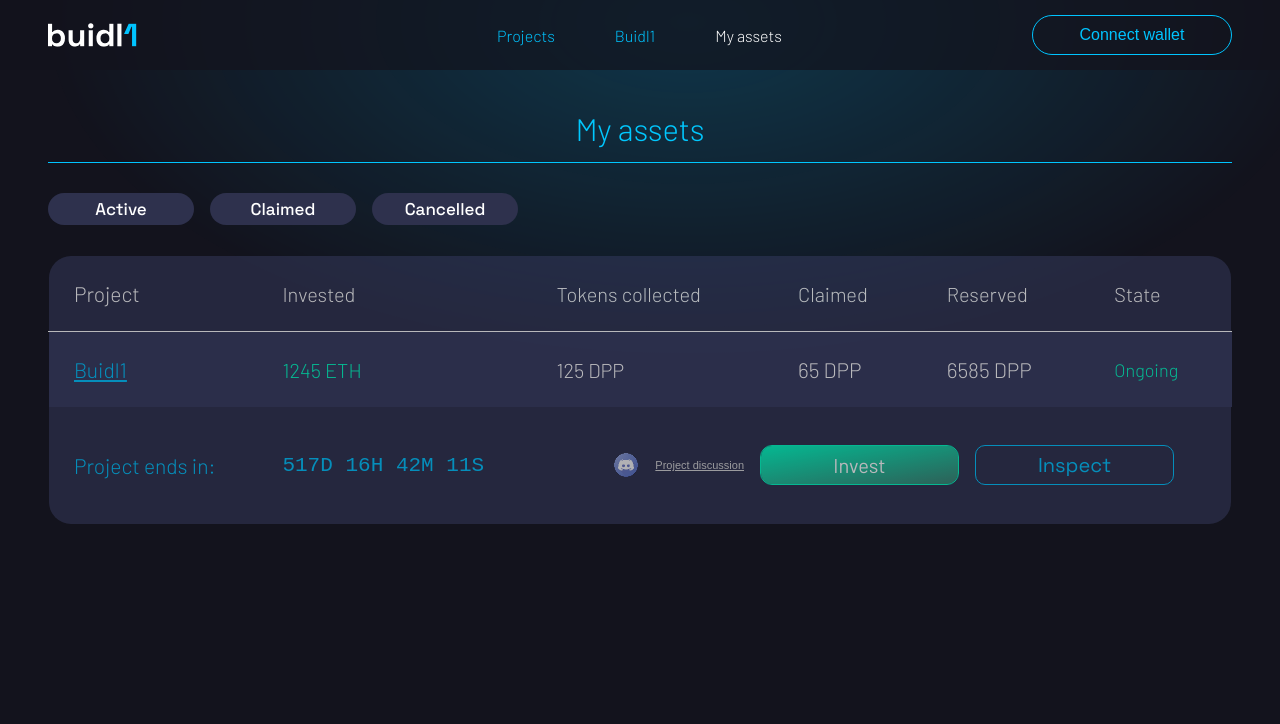
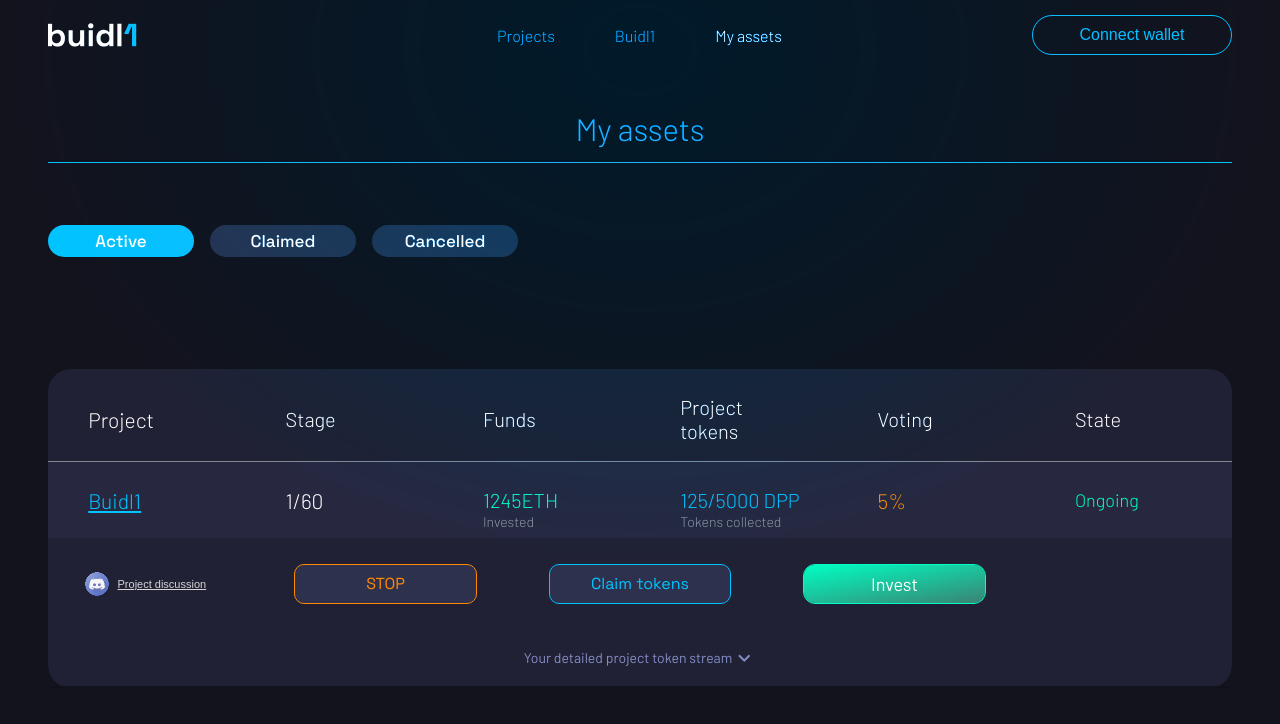
Before and after one commit to buidlone/frontend, a Next.js app: page /assets in a window 1280 px wide. Shown: the top 724 px of the page. Built offline with nearby package versions, Linux system fonts and the light colour scheme.

Commit message:
Not finished yet

```diff
--- a/pages/assets.tsx
+++ b/pages/assets.tsx
@@ -1,14 +1,16 @@
-import AssetsSection from '../src/components/assetsSection';
-import { AssetsHeader } from '../src/components/assetsSection/styled';
-import { Container, BgImage } from '../styles/Container';
+import AssetsSection from "../src/components/assetsSection";
+import { AssetsHeader } from "../src/components/assetsSection/styled";
+import { Container, BgImage } from "../styles/Container";
 
 const Assets = () => {
   return (
-    <Container>
-      <BgImage />
-      <AssetsHeader>My assets</AssetsHeader>
-      <AssetsSection />
-    </Container>
+    <>
+      <BgImage isFixed />
+      <Container>
+        <AssetsHeader>My assets</AssetsHeader>
+        <AssetsSection />
+      </Container>
+    </>
   );
 };
 
--- a/src/components/accordionContent/styled.tsx
+++ b/src/components/accordionContent/styled.tsx
@@ -9,6 +9,7 @@ export const AccordionContainer = styled.div`
   overflow: hidden;
   width: 100%;
   background-color: inherit;
+  border-radius: inherit;
 `;
 
 export const AccordionButton = styled.div`
--- a/src/components/activeBlock/index.tsx
+++ b/src/components/activeBlock/index.tsx
@@ -1,60 +1,117 @@
 import {
-  ActiveTable,
-  FlexRow1,
-  Data,
-  BottomButtonsWrapper,
   TableButton,
   TableLink,
-} from './styled';
-import DiscordImg from '../../../public/DiscordSmall.png';
-import Image from 'next/image';
-import { useContext } from 'react';
-import ProjectContext from '../../context/projectContext';
-import useCountdown from '../../hooks/useCountdown';
+  ActiveBlockWrapper,
+  Table,
+  Footer,
+  ButtonsWrapper,
+} from "./styled";
+import DiscordImg from "../../../public/DiscordSmall.png";
+import Image from "next/image";
+import { useContext, useEffect, useState } from "react";
+import ProjectContext from "../../context/projectContext";
+import TokenStreamTable from "../tokenStreamTable";
+import Accordion from "../accordion";
+import { InlineWrapper } from "../timelineBlock/styled";
+import InvestModal from "../investModal";
+import Modal from "../modal";
+
+const items = [
+  {
+    name: "Your detailed project token stream",
+    content: <TokenStreamTable assets />,
+  },
+];
 
 const ActiveBlock = () => {
   const featuredProject = useContext(ProjectContext);
-  const { timerDays, timerHours, timerMinutes, timerSeconds, isExpired } =
-    useCountdown(featuredProject?.end);
+  const [showValue, setShowValue] = useState(false);
+  const [showModal, setShowModal] = useState(false);
+
+  useEffect(() => {
+    const interval = setInterval(() => {
+      setShowValue(!showValue);
+    }, 1000);
+
+    return () => clearInterval(interval);
+  }, [showValue]);
 
   return (
-    <ActiveTable>
-      <FlexRow1 className='firstRow'>
-        <Data className='bigger'>Project</Data>
-        <Data>Invested</Data>
-        <Data>Tokens collected</Data>
-        <Data>Claimed</Data>
-        <Data>Reserved</Data>
-        <Data>State</Data>
-      </FlexRow1>
-      <FlexRow1 className='secondRow'>
-        <Data className='underlined blue bigger'>{featuredProject?.name}</Data>
-        <Data className='green'>{featuredProject?.invested} ETH</Data>
-        <Data>{featuredProject?.collected} DPP</Data>
-        <Data className='bigger'>{featuredProject?.claimed} DPP</Data>
-        <Data className='bigger'>{featuredProject?.reserved} DPP</Data>
-        <Data className='green smaller'>{featuredProject?.state} </Data>
-      </FlexRow1>
-      <FlexRow1 className='thirdRow'>
-        <Data className='blue bigger'>Project ends in:</Data>
-        <Data className='blue bigger' style={{ fontFamily: 'monospace' }}>
-          {timerDays}D {timerHours}H {timerMinutes}M {timerSeconds}S
-        </Data>
-        <Data colSpan={4}>
-          <BottomButtonsWrapper>
+    <ActiveBlockWrapper>
+      <Table>
+        <thead>
+          <th className="bigger">Project</th>
+          <th>Stage</th>
+          <th>Funds</th>
+          <th>Project tokens</th>
+          <th>Voting</th>
+          <th>State</th>
+        </thead>
+        <tbody>
+          <tr>
+            <td className="underlined blue bigger">Buidl1</td>
+            <td className="white bigger">1/60</td>
+            {showValue ? (
+              <>
+                <td className="green">1245ETH</td>{" "}
+                <td className="blue">125/5000 DPP</td>
+                <td className="orange bigger">5%</td>
+              </>
+            ) : (
+              <>
+                <td className="green">12ETH</td>{" "}
+                <td className="blue">125 DPP</td>
+                <td className="orange bigger">5</td>
+              </>
+            )}
+
+            <td className="green smaller">Ongoing</td>
+          </tr>
+          <tr>
+            <td />
+            <td />
+            {showValue ? (
+              <>
+                {" "}
+                <td>Invested</td>
+                <td>Tokens collected</td>{" "}
+              </>
+            ) : (
+              <>
+                <td>In use</td>
+                <td>Tokens claimed</td>
+              </>
+            )}
+
+            <td />
+            <td />
+          </tr>
+        </tbody>
+      </Table>
+      <Footer>
+        <ButtonsWrapper>
+          <InlineWrapper>
             <Image
               src={DiscordImg}
-              alt='discord logo'
-              height={'26px'}
-              width={'26px'}
+              alt="discord logo"
+              height={"26px"}
+              width={"26px"}
             />
             <TableLink>Project discussion</TableLink>
-            <TableButton className='invBtn'>Invest</TableButton>
-            <TableButton className='insBtn'>Inspect</TableButton>
-          </BottomButtonsWrapper>
-        </Data>
-      </FlexRow1>
-    </ActiveTable>
+          </InlineWrapper>
+
+          <TableButton className="stopBtn">STOP</TableButton>
+          <TableButton className="claimBtn">Claim tokens</TableButton>
+          <TableButton className="invBtn" onClick={() => setShowModal(true)}>
+            Invest
+          </TableButton>
+          <Modal show={showModal}>
+            <InvestModal onClose={() => setShowModal(false)} />
+          </Modal>
+        </ButtonsWrapper>
+        <Accordion items={items} />
+      </Footer>
+    </ActiveBlockWrapper>
   );
 };
 
--- a/src/components/activeBlock/styled.tsx
+++ b/src/components/activeBlock/styled.tsx
@@ -1,25 +1,39 @@
 import styled, { css } from "styled-components";
+import { InlineWrapper } from "../timelineBlock/styled";
 
-export const ActiveTable = styled.table`
-  opacity: 0.7;
-  border-collapse: collapse;
-  border: transparent 1px solid;
+export const TableLink = styled.a`
+  color: rgba(214, 214, 214, 1);
+  font-size: 11px;
+  text-decoration: underline;
+  text-align: left;
+  font-family: "IBM Plex", sans-serif;
+`;
+
+export const TableButton = styled.button`
+  max-width: 11.408rem;
   width: 100%;
+  height: 2.5rem;
+  opacity: 1;
+  font-size: 18px;
+  text-align: center;
+  font-size: 16px;
+  transition: 9s ease-in;
+  transform: translateX(0);
+  cursor: pointer;
+  font-family: "Space Grotesk", sans-serif;
+  border-radius: 10px;
+  background: #2e314d 0% 0% no-repeat padding-box;
+`;
+
+export const ActiveBlockWrapper = styled.div`
+  display: flex;
+  flex-direction: column;
+  width: 100%;
+  min-height: 16.75rem;
+  background-color: rgba(46, 49, 77, 0.5);
   border-radius: 23px;
-  height: 100%;
-  background: #2e314d 0% 0% no-repeat padding-box;
-  cursor: default;
-
-  .firstRow {
-    border-bottom: 1px solid #ffffff;
-  }
-
-  .secondRow {
-    background: #373b5f 0% 0% no-repeat padding-box;
-  }
-  .thirdRow {
-    height: 117px;
-  }
+  z-index: 9999;
+  position: relative;
 
   .bigger {
     font-size: 21px;
@@ -33,13 +47,20 @@ export const ActiveTable = styled.table`
     font-size: 18px;
   }
 
+  .white {
+    color: rgba(255, 255, 255, 1);
+  }
+
   .blue {
-    color: #00c4ff;
-    opacity: 1;
+    color: rgba(0, 196, 255, 1);
   }
 
   .green {
-    color: #00ffc4;
+    color: rgba(0, 255, 196, 1);
+  }
+
+  .orange {
+    color: rgba(255, 137, 0, 1);
   }
 
   .underlined {
@@ -51,8 +72,9 @@ export const ActiveTable = styled.table`
       0% no-repeat padding-box;
     border: 1px solid #00ffc4;
     border-radius: 12px;
+    font-size: 18px;
     font-family: "Barlow", sans-serif;
-    color: #ffffff;
+    color: rgba(255, 255, 255, 1);
 
     &:hover {
       background: transparent linear-gradient(168deg, #3a8372 0%, #00ffc4 100%)
@@ -60,55 +82,110 @@ export const ActiveTable = styled.table`
     }
   }
 
-  .insBtn {
-    background: #2e314d 0% 0% no-repeat padding-box;
-    border: 1px solid #00c4ff;
-    border-radius: 10px;
-    color: #00c4ff;
-    font-family: "Space Grotesk", sans-serif;
+  .claimBtn {
+    border: 1px solid rgba(0, 196, 255, 1);
+    color: rgba(0, 196, 255, 1);
+  }
+
+  .stopBtn {
+    border: 1px solid rgba(255, 137, 0, 1);
+    color: rgba(255, 137, 0, 1);
   }
 `;
 
-export const FlexRow1 = styled.tr``;
+export const Table = styled.table`
+  table-layout: fixed;
+  width: 100%;
+  border-collapse: collapse;
+  position: relative;
 
-export const TableLink = styled.a`
-  color: #d6d6d6;
-  font-size: 11px;
-  text-decoration: underline;
-  text-align: left;
-  font-family: "IBM Plex", sans-serif;
-  opacity: 1;
+  td,
+  th {
+    padding: 1.625rem 2.516rem 1.1rem 2.516rem;
+    border: none;
+    text-align: left;
+    font-family: "Barlow", sans-serif;
+    font-weight: 300;
+    position: relative;
+    color: #ffffff;
+    font-size: 20px;
+
+    .tokenSpan {
+      right: -3%;
+    }
+  }
+  th {
+    border-bottom: 1px solid rgba(230, 230, 230, 0.3);
+    padding-bottom: 1.1rem;
+  }
+  tr {
+    background-color: rgba(46, 49, 77, 0.5);
+  }
+
+  tr:nth-child(1) td {
+    padding: 1.625rem 2.516rem 0rem 2.516rem;
+    white-space: nowrap;
+  }
+
+  tr:nth-child(2) td {
+    padding: 0rem 2.516rem 0.5rem 2.516rem;
+    font-size: 14px;
+    color: rgba(255, 255, 255, 0.5);
+    white-space: nowrap;
+  }
 `;
 
-export const BottomButtonsWrapper = styled.div`
+export const ButtonsWrapper = styled.div`
   display: flex;
   align-items: center;
-  justify-content: flex-end;
+  justify-content: center;
   width: 100%;
   height: 100%;
-  gap: 1rem;
-  padding-right: 2rem;
+  gap: 4.5rem;
 
+  padding: 26px 2.516rem;
+  position: relative;
+  flex-shrink: 1;
+
+  ${InlineWrapper} {
+    position: absolute;
+    left: 3%;
+
+    @media screen and (max-width: 1100px) {
+      top: 85%;
+      left: 0%;
+      padding: inherit;
+    }
+  }
 `;
 
-export const Data = styled.td`
-  color: #ffffff;
-  font-family: "Barlow", sans-serif;
-  font-size: 20px;
-  text-align: left;
-  opacity: 1;
-  text-align: left;
-  padding: 25px;
+export const Footer = styled.div`
+  display: flex;
+  flex-direction: column;
 `;
 
-export const TableButton = styled.button`
-  width: 199px;
-  height: 40px;
-  opacity: 1;
-  font-size: 18px;
-  text-align: center;
-  font-size: 20px;
-  transition: 9s ease-in;
-  transform: translateX(0);
-  cursor: pointer;
+export const Card = styled.div`
+  position: absolute;
+  width: 100%;
+  height: 100%;
+  transform-style: preserve-3d;
+  transition: all 0.5s ease;
+  background: inherit;
+
+  .thefront {
+    position: absolute;
+    width: 100%;
+    height: 100%;
+    backface-visibility: hidden;
+    background: inherit;
+  }
+
+  .theback {
+    position: absolute;
+    width: 100%;
+    height: 100%;
+    backface-visibility: hidden;
+    background: inherit;
+    transform: rotateY(180deg);
+  }
 `;
--- a/src/components/assetsSection/index.tsx
+++ b/src/components/assetsSection/index.tsx
@@ -10,7 +10,7 @@ const AssetsSection = () => {
   return (
     <AboutSec>
       <ButtonsWrapper>
-        <StateButton onClick={() => setActive('active')}>Active</StateButton>
+        <StateButton autoFocus onClick={() => setActive('active')}>Active</StateButton>
         <StateButton onClick={() => setActive('claimed')}>Claimed</StateButton>
         <StateButton onClick={() => setActive('cancelled')}>
           Cancelled
--- a/src/components/assetsSection/styled.tsx
+++ b/src/components/assetsSection/styled.tsx
@@ -5,11 +5,13 @@ export const AssetsHeader = styled(ProjectHeadWrapper)`
   width: 100%;
   font-size: 31px;
   padding-top: 2.5rem;
+  margin-bottom: 2rem;
 `;
 
 export const StateButton = styled.button`
-  width: 146px;
-  height: 32px;
+  max-width: 9.125rem;
+  width: 100%;
+  height: 2rem;
   border-radius: 16px;
   background: #2e314d;
   color: #ffffff;
@@ -25,13 +27,15 @@ export const StateButton = styled.button`
 
   &:hover,
   &:focus {
+    outline-style: none;
+    box-shadow: none;
     background-color: #00c4ff;
     color: white;
   }
 `;
 
 export const ButtonsWrapper = styled.div`
-  margin: 30px 0 30px 0;
+  margin: 1.875rem 0 7rem 0;
   width: 100%;
   display: flex;
   align-items: start;
@@ -45,4 +49,5 @@ export const AboutSec = styled.section`
   justify-content: center;
   padding-bottom: 100px;
   flex-wrap: wrap;
+  width: 100%;
 `;
--- a/src/components/tokenStreamTable/index.tsx
+++ b/src/components/tokenStreamTable/index.tsx
@@ -1,4 +1,4 @@
-import { Footer, Table} from "./styled";
+import { Footer, Table, Header, InvButton } from "./styled";
 
 const tokenStreamData = [
   {
@@ -38,12 +38,23 @@ const tokenStreamData = [
   },
 ];
 
-const TokenStreamTable = () => {
+interface ITokenStreamTable {
+  assets?: boolean;
+}
+
+const TokenStreamTable = ({ assets }: ITokenStreamTable) => {
   return (
     <>
-      <Table>
+      {assets && (
+        <Header>
+          <InvButton>1st investment</InvButton>
+          <InvButton>2nd investment</InvButton>
+          <InvButton>3rd investment</InvButton>
+        </Header>
+      )}
+      <Table assets={assets}>
         <thead>
-          <th></th>
+          <th />
           <th>Instant fund release (USDT)</th>
           <th>Fund stream(USDT)</th>
           <th>Token release(BDL1)</th>
@@ -70,10 +81,13 @@ const TokenStreamTable = () => {
             ))}
         </tbody>
       </Table>
+
       <Footer>
-        <a href="">
-          Still considering? Learn more about the project and its team
-        </a>
+        {!assets && (
+          <a href="">
+            Still considering? Learn more about the project and its team
+          </a>
+        )}
       </Footer>
     </>
   );
--- a/src/components/tokenStreamTable/styled.tsx
+++ b/src/components/tokenStreamTable/styled.tsx
@@ -1,13 +1,17 @@
 import styled, { css, keyframes } from "styled-components";
 
-export const Table = styled.table`
+interface Props {
+  assets?: boolean;
+}
+
+export const Table = styled.table<Props>`
   width: 100%;
   border-collapse: collapse;
   position: relative;
 
   td,
   th {
-    padding: 26px 0px;
+    padding: ${(props) => (props.assets ? "1.768rem 2.516rem" : "26px 0px")};
     border: none;
     text-align: center;
     font-family: "Barlow", sans-serif;
@@ -33,7 +37,9 @@ export const Table = styled.table`
     font-size: 16px;
   }
 
-  /*Responsive*/
+  ${(props) =>
+    !props.assets &&
+    css`
       @media screen and (max-width: 1210px) {
         thead {
           display: none;
@@ -71,6 +77,7 @@ export const Table = styled.table`
           }
         }
       }
+    `}
 `;
 
 export const Footer = styled.div`
@@ -88,3 +95,31 @@ export const Footer = styled.div`
     text-align: center;
   }
 `;
+
+export const Header = styled.div`
+  display: flex;
+  justify-content: flex-start;
+  gap: 2.688rem;
+  padding: 1.768rem 2.516rem;
+`;
+
+export const InvButton = styled.button`
+  border-color: transparent;
+  background: none;
+  white-space: wrap;
+
+  font-size: 16px;
+  font-family: "Barlow", sans-serif;
+  font-weight: 300;
+  color: rgba(0, 255, 196, 1);
+  outline: none;
+  text-decoration: underline;
+  cursor: pointer;
+  overflow: hidden;
+
+  &:focus,
+  &:hover {
+    /* color: #ffffff;
+    border-bottom: 0.2px solid #ffffff; */
+  }
+`;
--- a/styles/Container.tsx
+++ b/styles/Container.tsx
@@ -10,6 +10,7 @@ export const Container = styled.div`
   z-index: 1;
   width: 100%;
   max-width: 1400px;
+  /* max-width: 1233px; */
   margin-left: auto;
   margin-right: auto;
   padding: 0 3rem; // 50px
```
Lines whose indentation alone changed are shown as unchanged.
